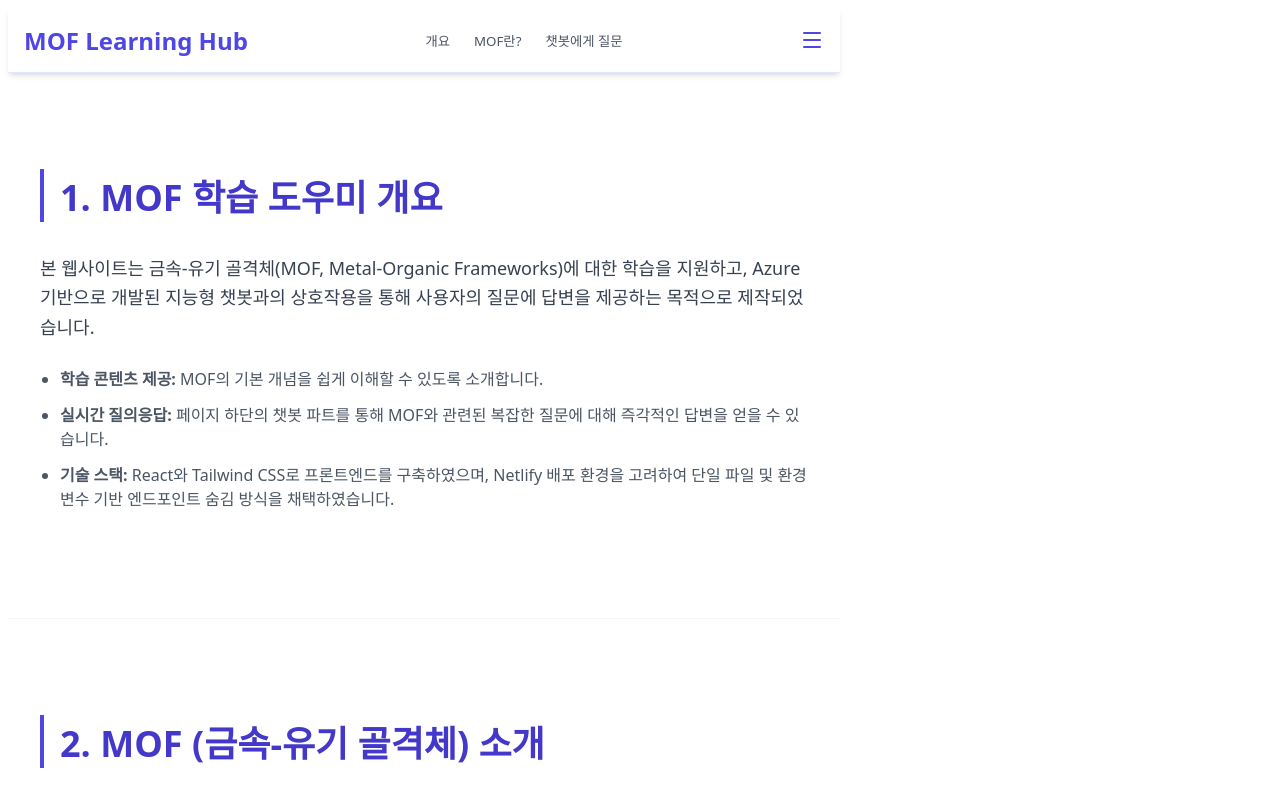
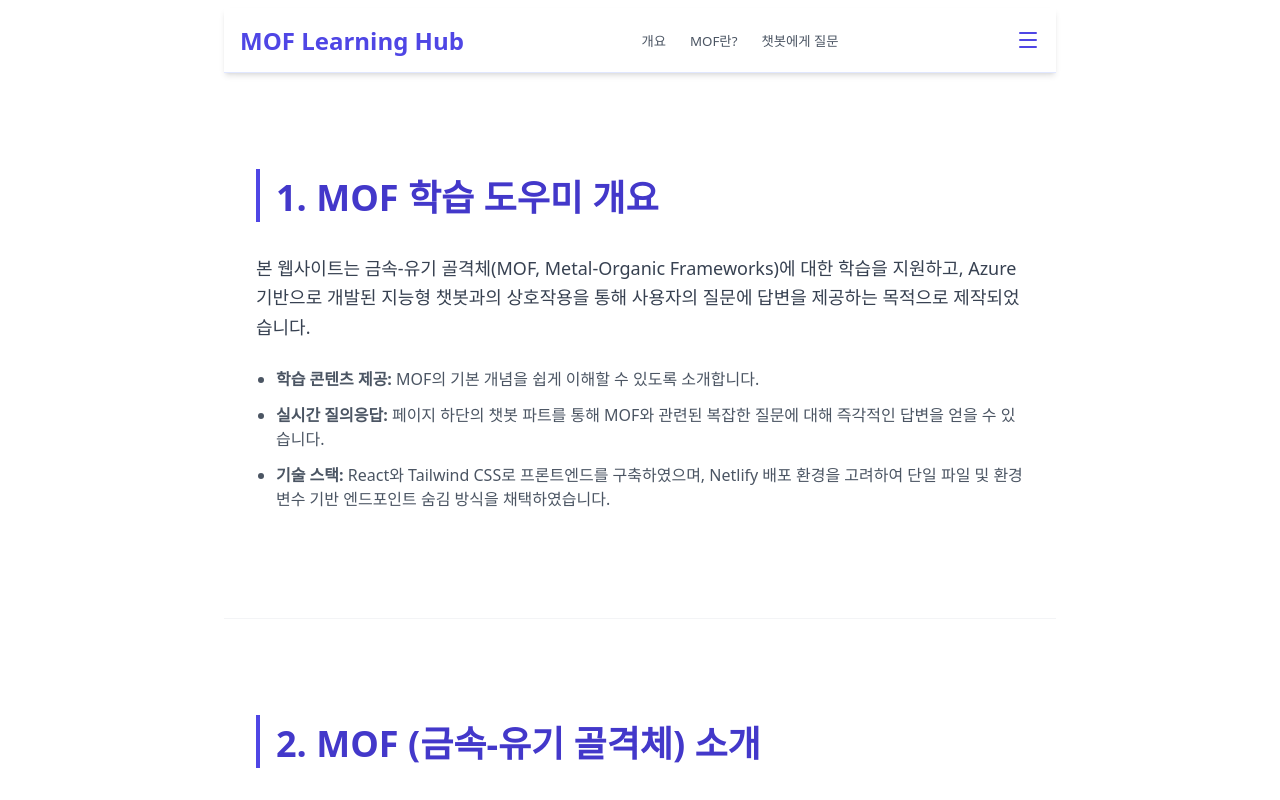
Before and after one commit to d0ix2/mof-learning-hub, a React (Create React App) app: page / in a window 1280 px wide. Shown: the top 800 px of the page. Built offline with nearby package versions, Linux system fonts and the light colour scheme.

Commit message:
스타일링 수정

```diff
--- a/eslint.config.mjs
+++ b/eslint.config.mjs
@@ -3,6 +3,9 @@ import pluginReact from "eslint-plugin-react";
 import { defineConfig } from "eslint/config";
 
 export default defineConfig([
-  { files: ["**/*.{js,mjs,cjs,jsx}"], languageOptions: { globals: globals.browser } },
+  {
+    files: ["**/*.{js,mjs,cjs,jsx}"],
+    languageOptions: { globals: globals.browser },
+  },
   pluginReact.configs.flat.recommended,
 ]);
--- a/package.json
+++ b/package.json
@@ -37,11 +37,7 @@
       "last 1 chrome version",
       "last 1 firefox version",
       "last 1 safari version"
-    ],
-    "env": {
-      "browser": true,
-      "node": true
-    }
+    ]
   },
   "devDependencies": {
     "eslint": "^8.57.1",
--- a/public/index.html
+++ b/public/index.html
@@ -1,4 +1,4 @@
-<!DOCTYPE html>
+<!doctype html>
 <html lang="en">
   <head>
     <meta charset="utf-8" />
--- a/src/components/Header/Header.style.js
+++ b/src/components/Header/Header.style.js
@@ -5,7 +5,8 @@ export const HeaderWrapper = styled.header`
   position: sticky;
   top: 0;
   z-index: 50;
-  box-shadow: 0 4px 6px -1px rgba(0, 0, 0, 0.1),
+  box-shadow:
+    0 4px 6px -1px rgba(0, 0, 0, 0.1),
     0 2px 4px -2px rgba(0, 0, 0, 0.1);
   background-color: white;
   border-bottom: 1px solid #e0e7ff; /* indigo-100 */
--- a/src/components/TopButton/TopButton.style.js
+++ b/src/components/TopButton/TopButton.style.js
@@ -6,7 +6,8 @@ export const ScrollToTopButton = styled.button`
   right: 2rem;
   padding: 0.75rem;
   border-radius: 50%;
-  box-shadow: 0 10px 15px -3px rgba(0, 0, 0, 0.1),
+  box-shadow:
+    0 10px 15px -3px rgba(0, 0, 0, 0.1),
     0 4px 6px -4px rgba(0, 0, 0, 0.1);
   transition: opacity 0.3s;
   z-index: 50;
--- a/src/pages/MainPage/MainPage.style.js
+++ b/src/pages/MainPage/MainPage.style.js
@@ -2,7 +2,6 @@ import styled from "styled-components";
 
 // 메인 레이아웃 및 컨테이너
 export const Container = styled.div`
-  width: 100%;
   min-height: 100vh;
   background-color: #f9fafb; /* gray-50 */
   font-family: sans-serif;
--- a/src/parts/ChatbotPart/ChatbotPart.jsx
+++ b/src/parts/ChatbotPart/ChatbotPart.jsx
@@ -89,7 +89,7 @@ const ChatbotPart = (refs) => {
 
         if (userMessage.toLowerCase().includes("mof")) {
           resolve(
-            "MOF(금속-유기 골격체)는 금속 이온 클러스터와 유기 리간드가 배위 결합을 통해 형성하는 다공성 물질입니다. 기체 흡착 및 분리, 촉매 등 다양한 분야에 응용됩니다."
+            "MOF(금속-유기 골격체)는 금속 이온 클러스터와 유기 리간드가 배위 결합을 통해 형성하는 다공성 물질입니다. 기체 흡착 및 분리, 촉매 등 다양한 분야에 응용됩니다.",
           );
         } else if (
           AZURE_CHATBOT_ENDPOINT.includes("your-azure-chatbot-service")
@@ -97,7 +97,7 @@ const ChatbotPart = (refs) => {
           resolve(await callChatbotApi(userMessage));
         } else {
           resolve(
-            "문의하신 내용에 대한 챗봇의 답변입니다. (실제 Azure API 연동 필요)"
+            "문의하신 내용에 대한 챗봇의 답변입니다. (실제 Azure API 연동 필요)",
           );
         }
       });
--- a/src/styles/GlobalStyle.js
+++ b/src/styles/GlobalStyle.js
@@ -14,7 +14,9 @@ export const GlobalStyle = createGlobalStyle`
     font-style: normal;
     font-family: ${({ theme }) => theme.font || "inherit"};
     display: flex;
-    align-items: flex-start;
+    flex-direction: column;
+    justify-content: center;
+    align-items: center;
     background-color: ${(props) => props.theme.color.background};
 
   button {
```
Also changed, not shown: src/parts/ChatbotPart/ChatbotPart.style.js (+5 -2 lines).
